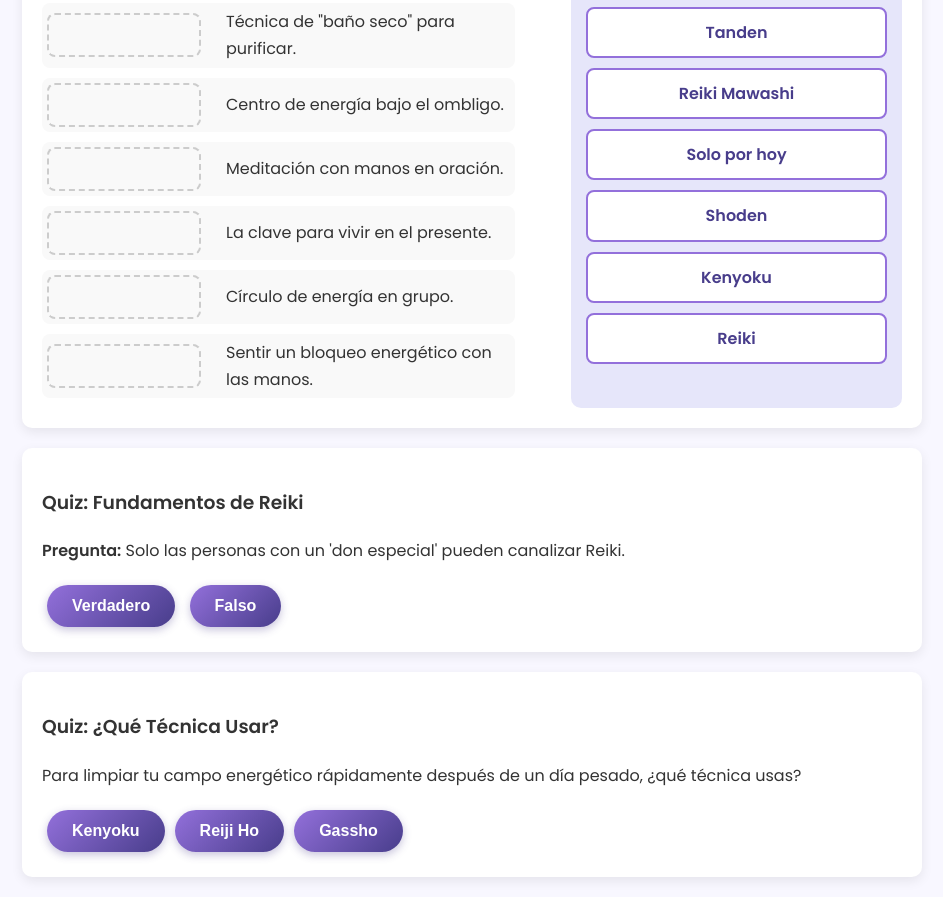
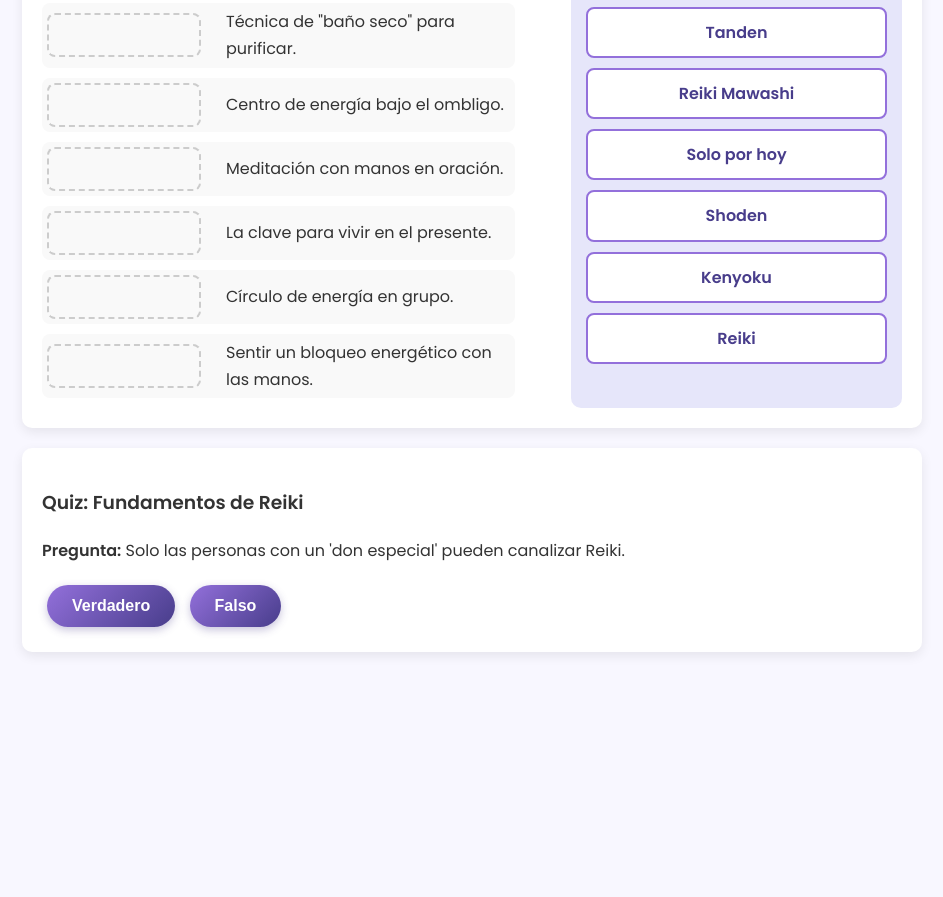
Before and after one commit to Marisha200/shoden, a plain HTML site: page dojo.html in a window 1280 px wide. Shown: the part 775-1672 px from the top of the page, without its empty margins (168-1111 px from the left). After the commit the page ends 1447 px from the top, so only its background shows below. Drawn offline with Linux system fonts and the light colour scheme.

Commit message:
Update dojo.html

```diff
--- a/dojo.html
+++ b/dojo.html
@@ -45,16 +45,6 @@
             <div id="quiz-feedback" class="feedback" style="display:none;"></div>
         </div>
 
-        <!-- Game 3: What's the Technique? -->
-        <div class="game-container">
-            <h3>Quiz: ¿Qué Técnica Usar?</h3>
-            <p id="technique-scenario">Para limpiar tu campo energético rápidamente antes de una sesión, ¿qué técnica es la más adecuada?</p>
-            <div id="technique-options" class="button-group">
-                <!-- Buttons will be generated by JS -->
-            </div>
-            <div id="technique-feedback" class="feedback" style="display:none;"></div>
-        </div>
-
     </div>
     <script src="script.js"></script>
 </body>
```
